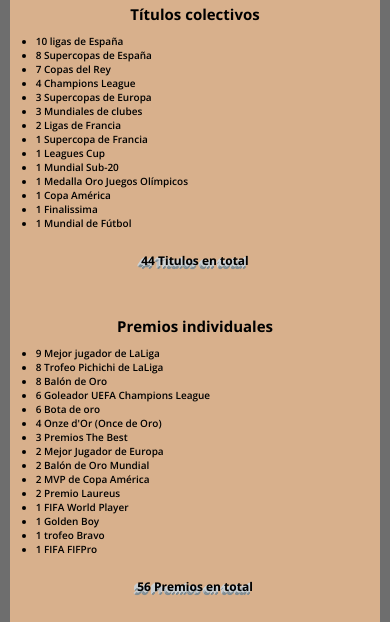
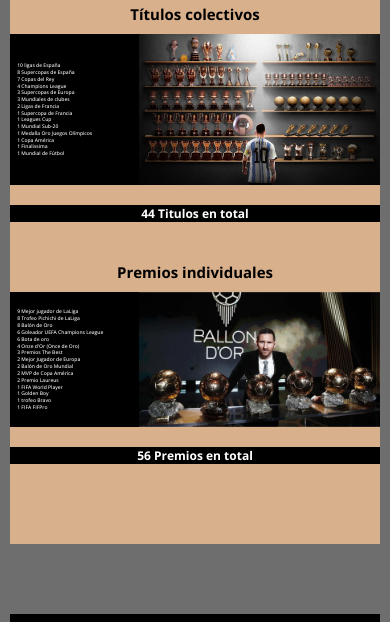
Before and after one commit to IMiranda99/proyecto-messi, a plain HTML site: page pages/titulos.html in a window 390 px wide. Shown: the part 46-668 px from the top of the page. Drawn offline with nearby package versions, Linux system fonts and the light colour scheme.

Commit message:
Edición Titulos - Spotify

```diff
--- a/pages/titulos.html
+++ b/pages/titulos.html
@@ -38,8 +38,9 @@
             <h1>Títulos colectivos</h1>
         </div>
 
-        <div>
-            <ul class="list">
+        <div class="content-list">
+
+            <ul>
                 <li>10 ligas de España </li>
                 <li>8 Supercopas de España </li>
                 <li>7 Copas del Rey </li>
@@ -55,6 +56,8 @@
                 <li>1 Finalissima </li>
                 <li>1 Mundial de Fútbol </li>
             </ul>
+
+            <img src="../img/img43.jpg" alt="Títulos de Leo">
         </div>
 
         <div>
@@ -66,8 +69,8 @@
             <h1>Premios individuales</h1>
         </div>
 
-        <div>
-            <ul class="list">
+        <div class="content-list">
+            <ul>
                 <li>9 Mejor jugador de LaLiga </li>
                 <li>8 Trofeo Pichichi de LaLiga </li>
                 <li>8 Balón de Oro </li>
@@ -84,6 +87,8 @@
                 <li>1 trofeo Bravo </li>
                 <li>1 FIFA FIFPro </li>
             </ul>
+
+            <img src="../img/img11.jpg" alt="Leo y sus balones de oro">
         </div>
 
         <div>
--- a/scss/_Titulos.scss
+++ b/scss/_Titulos.scss
@@ -1,62 +1,66 @@
 /*Reacomodando los item de la lista de la página "Titulos"*/
-.list {
-    padding-left: 3%;
-    display: inline-block;
 
-    @media (max-width: 1400px) {
-            padding-left: 4%;
+.content-list {
+    background: black;
+    display: flex;
+    justify-content: space-between;
+    align-items: center;
+
+    img {
+        width: 65%;
     }
 
-    @media (max-width: 768px) {
-        padding-left: 5%;
+ /*Dando formato a la lista de la página "Titulos"*/
+    ul{
+        list-style: none;
+        padding-left: 2%;
+
     }
 
-    @media (max-width: 576px) {
-        padding-left: 7%;
-    }
+    li {
+        font-size: 20px;
+        font-weight: 500;
+        color: white;
+        padding: 0.5% 0;
 
-    /*Dando formato a la lista de la página "Titulos"*/
-    li {
-        font-size: 25px;
-        font-weight: 600;
 
         @media (max-width: 1400px) {
-            font-size: 30px;
+            font-size: 23px;
         }
 
         @media (max-width: 1200px) {
-            font-size: 25px;
+            font-size: 20px;
         }
 
         @media (max-width: 856px) {
-            font-size: 20px;
+            font-size: 15px;
         }
 
         @media (max-width: 768px) {
-            font-size: 16px;
+            font-size: 11px;
         }
 
         @media (max-width: 620px) {
-            font-size: 14px;
+            font-size: 9px;
         }
 
         @media (max-width: 576px) {
-            font-size: 10px;
+            font-size: 5px;
         }
+    }
+}
 
-    }
 
-}
+
 
 /*Dando formato a los subtitulos de la página "Titulos"*/
 .premios {
     text-align: center;
     margin-top: 20px;
     margin-bottom: 80px;
-    padding-bottom: 2%;
     font-size: 30px;
-    color: #000000;
-    text-shadow: -2px 1px #cdd2d5, -2px 3px #808d93, -3px 2px #cdd2d5, -3px 4px #808d93, -4px 3px #cdd2d5, -4px 5px #808d93, -5px 4px #cdd2d5, -5px 6px #808d93, 2px 2px 2px rgba(206, 89, 55, 0);
+    color: white;
+    background-color: black;
 
     @media (max-width: 1400px) {
         font-size: 35px;
@@ -77,19 +81,15 @@
     @media (max-width: 620px) {
         margin-bottom: 45px;
         font-size: 18px;
-        text-shadow: -2px 1px #cdd2d5, -2px 3px #808d93, -3px 2px #cdd2d5, -3px 4px #808d93, -4px 3px #cdd2d5, 2px 2px 2px rgba(206, 89, 55, 0);
     }
 
     @media (max-width: 576px) {
         margin-bottom: 40px;
         font-size: 12px;
-        text-shadow: -2px 1px #cdd2d5, -2px 3px #808d93, -3px 2px #cdd2d5, -3px 4px #808d93, -4px 3px #cdd2d5, 2px 2px 2px rgba(206, 89, 55, 0);
     }
 
     @media (max-width: 480px) {
         margin-bottom: 30px;
         font-size: 12px;
-        text-shadow: -2px 1px #cdd2d5, -2px 3px #808d93, -3px 2px #cdd2d5, -3px 4px #808d93, -4px 3px #cdd2d5, 2px 2px 2px rgba(206, 89, 55, 0);
     }
-
 }
--- a/scss/_carrusel.scss
+++ b/scss/_carrusel.scss
@@ -17,7 +17,7 @@
     display: flex;
 
     img{
-        margin: auto auto;
+        margin: auto;
         max-width: 100%;
         max-height: 100%;
     }
--- a/scss/_extras.scss
+++ b/scss/_extras.scss
@@ -4,7 +4,6 @@
     margin-top: 100px;
     font-family: "Open Sans", sans-serif;
     font-size: 30px;
-    text-decoration: underline;
 
     @media (max-width: 992px) {
         font-size: 25px;
@@ -58,3 +57,8 @@
     object-fit: cover;
     }
 }
+
+.spotify{
+    width: 85%;
+    margin: 30px auto;
+}
--- a/scss/_footer.scss
+++ b/scss/_footer.scss
@@ -7,7 +7,7 @@
     height: 80px;
     margin: 0 auto;
     background-color: $color-footer;
-    color: #08093d;
+
 
     @media (max-width: 620px) {
         height: 60px;
@@ -18,6 +18,10 @@
     }
 
     h3 {
+
+        color: white;
+        font-weight: 200;
+
         @media (max-width: 1200px) {
             font-size: 15px;
         }
--- a/scss/_variables.scss
+++ b/scss/_variables.scss
@@ -1,2 +1,2 @@
 $color-fondo: #D8B08C;
-$color-footer: #0F6466;
+$color-footer: black;
```
Also changed, not shown: pages/extras.html (+6 -0 lines), img/Img17.png, img/img11.jpg (added), img/img11.png (deleted), img/img13.png (deleted), img/img14.png (deleted), img/img16.png, img/img41.webp (deleted), img/img43.jpg (added), style.css, 1 other file.
